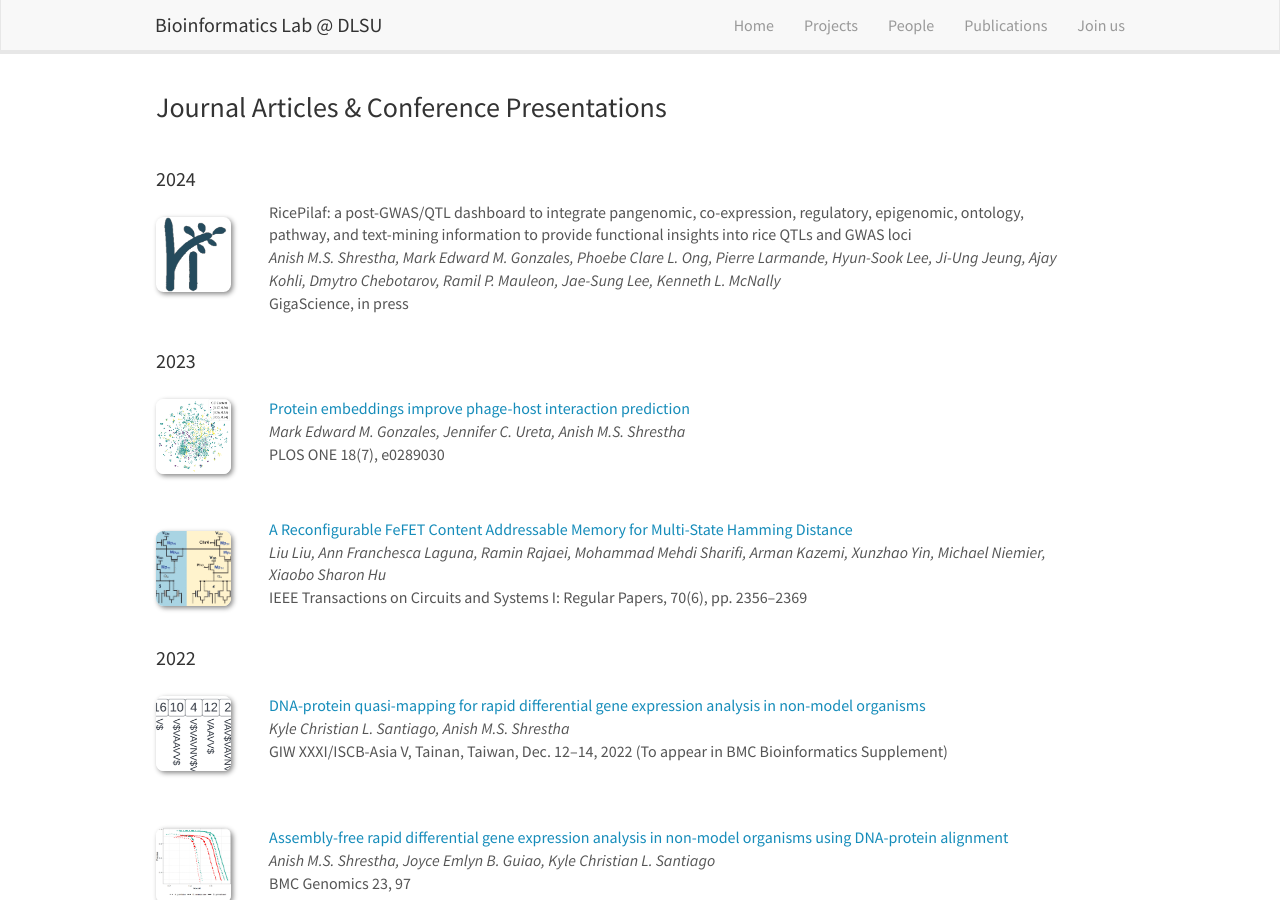
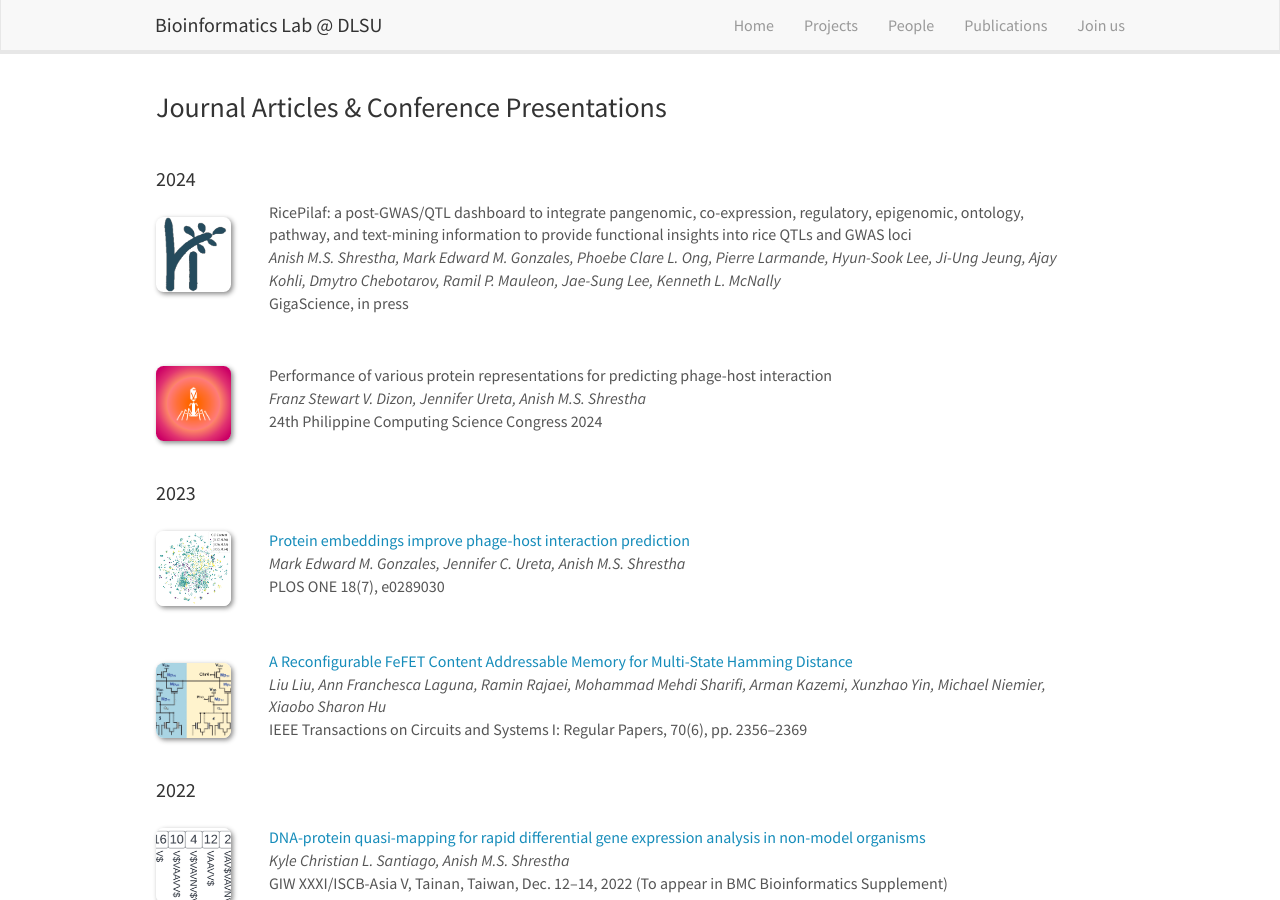
Before and after one commit to bioinfodlsu/bioinfodlsu.github.io, a Jekyll site: the page built from _pages/publications.md, in a window 1280 px wide and 900 px high. Built offline with Jekyll 4.4.1, drawn with Linux system fonts in a browser that asks for light colours; nearby versions of some CDN libraries.

Commit message:
update PCSC publication

```diff
--- a/_data/publist.yml
+++ b/_data/publist.yml
@@ -14,6 +14,13 @@
   authors: Anish M.S. Shrestha, Mark Edward M. Gonzales, Phoebe Clare L. Ong, Pierre Larmande, Hyun-Sook Lee, Ji-Ung Jeung, Ajay Kohli, Dmytro Chebotarov, Ramil P. Mauleon, Jae-Sung Lee, Kenneth L. McNally
   no-link: GigaScience, in press
   highlight: 0
+  year: 2024
+
+- title: Performance of various protein representations for predicting phage-host interaction
+  image: phages.png
+  description:
+  authors: Franz Stewart V. Dizon, Jennifer Ureta, Anish M.S. Shrestha
+  no-link: 24th Philippine Computing Science Congress 2024
   year: 2024
 
 - title: "Protein embeddings improve phage-host interaction prediction"
```
Also changed, not shown: images/pubpic/phages.png (added).
